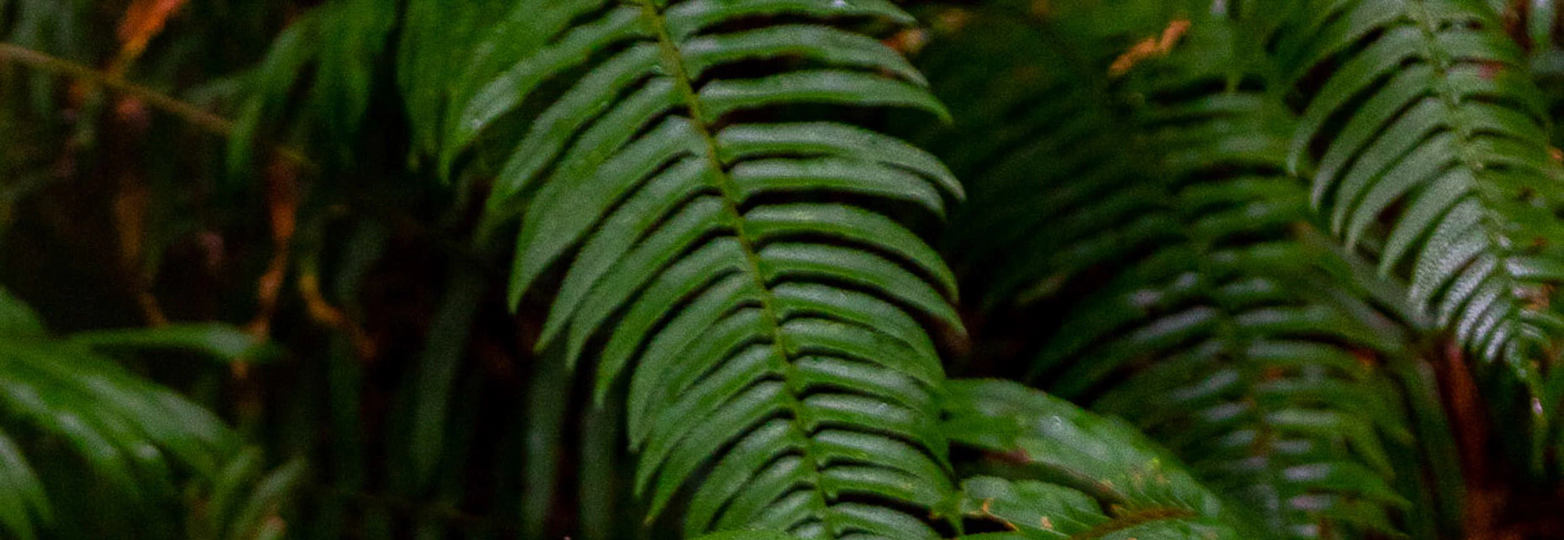
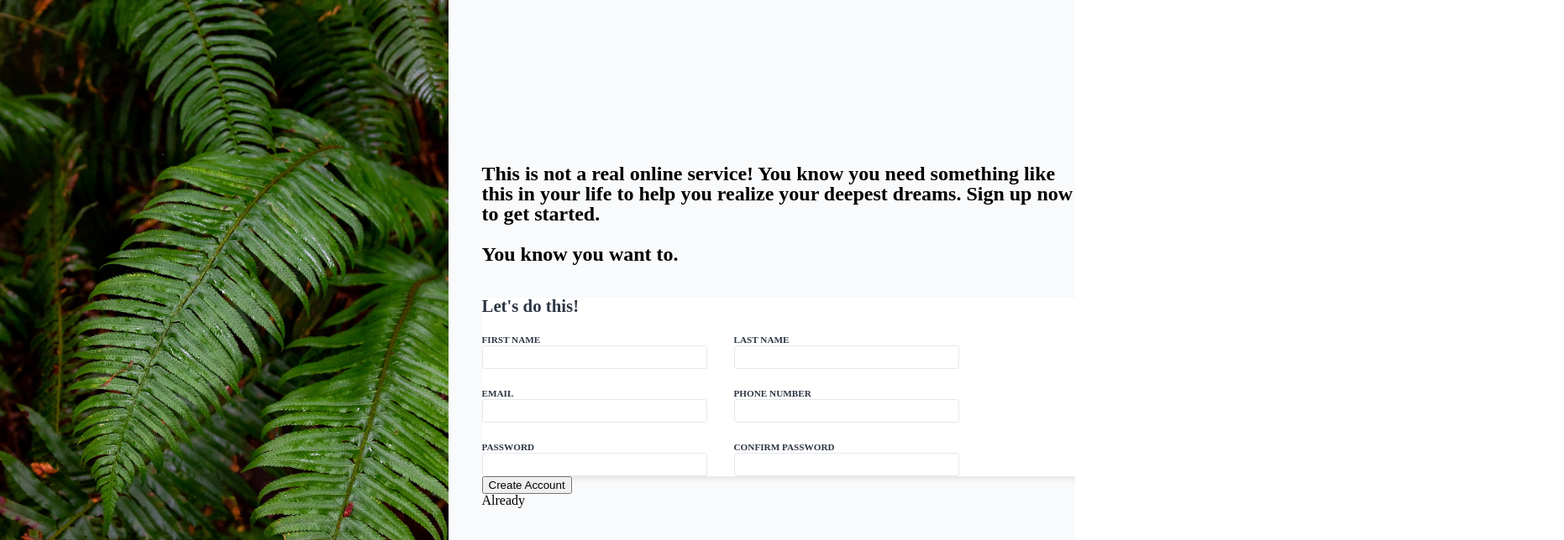
Before and after one commit to aldinash/form, a plain HTML site: page index.html in a window 1280 px wide. Shown: the top 644 px of the page at 84% size, 1862 px wide, since content can reach past the window. Drawn offline with Linux system fonts and the light colour scheme.

Commit message:
almost finished the layout

```diff
--- a/index.html
+++ b/index.html
@@ -7,8 +7,52 @@
     <title>Sign up form</title>
 </head>
 <body>
-    <div class = ".container">
+    <div class = "container">
         <img src="img/photo-1585202900225-6d3ac20a6962.webp" alt="image">
+        <div class="right-side">
+            <h1 id="title-main">
+                This is not a real online service! You know you need something like this in your life to help you realize your deepest dreams.
+                Sign up now to get started.
+            </h1>
+            <h1 id="title-second">You know you want to.</h1>
+            <form action="" method="get" class="main-form">
+                <div class="form-body">
+                    <h1 id="form-title">Let's do this!</h1>
+                    <div class="form-row">
+                        <div class="field">
+                            <label for='first-name'>first name</label>
+                            <input id='first-name' name='first-name' type='text'/>
+                        </div>
+                        <div class="field">
+                            <label for='last-name'>last name</label>
+                            <input id='last-name' name='last-name' type='text'/>
+                        </div>
+                    </div>
+                    <div class="form-row">
+                        <div class="field">
+                            <label for='email'>email</label>
+                            <input id='email' name='email' type='email'/>
+                        </div>
+                        <div class="field">
+                            <label for='phone-number'>phone number</label>
+                            <input id='phone-number' name='phone-number' type='text'/>
+                        </div>
+                    </div>
+                    <div class="form-row">
+                        <div class="field">
+                            <label for='password'>password</label>
+                            <input id='password' name='password' type='password'/>
+                        </div>
+                        <div class="field">
+                            <label for='confirm-password'>confirm password</label>
+                            <input id='confirm-password' name='confirm-password' type='password'/>
+                        </div>
+                    </div>
+                </div>
+                <button type="submit" class="create-account">Create Account</button>
+            </form>
+            <p>Already</p>
+        </div>
     </div>
 </body>
 </html>
--- a/style.css
+++ b/style.css
@@ -46,3 +46,83 @@ table {
 	border-collapse: collapse;
 	border-spacing: 0;
 }
+
+:root {
+    font-family: 'Times New Roman', sans-serif;
+    box-sizing: border-box;
+}
+
+
+img {
+    height: 100vh;
+}
+
+.container {
+    display: flex;
+    align-items: center;
+    background-color: #F9FAFB;
+}
+
+.right-side {
+    display: flex;
+    flex-direction: column;
+    padding: 0 0 0 2.5rem;
+}
+
+.right-side > h1 {
+    font-weight: bold;
+    font-size: 1.5rem;
+}
+
+#title-main {
+    margin-bottom: 1.5rem;
+}
+
+#title-second {
+    margin-bottom: 2.5rem;
+}
+
+.form-body {
+    color: #2D3644;
+    background-color: white;
+    display: flex;
+    flex-direction: column;
+    gap: 1.5rem;
+    box-shadow: 4px 4px 5px rgba(196, 193, 193, 0.342);
+}
+
+#form-title {
+    font-size: 1.3rem;
+    font-weight: bolder;
+}
+
+.form-row {
+    display: flex;
+    gap: 2rem;
+}
+
+.field {
+    display: flex;
+    flex-direction: column;
+    gap: 1px;
+}
+
+label {
+    font-size: 0.7rem;
+    text-transform: uppercase;
+    font-weight: 550;
+}
+
+input {
+    border: 1px solid #E5E7EB;
+    border-radius: 3px;
+    padding: 5px;
+    font-size: .9rem;
+    width: 16rem;
+}
+
+input:focus {
+    border-color: blue;
+    box-shadow: 4px 4px 5px rgba(0, 0, 0, 0.342);
+    outline: none;
+}
```
